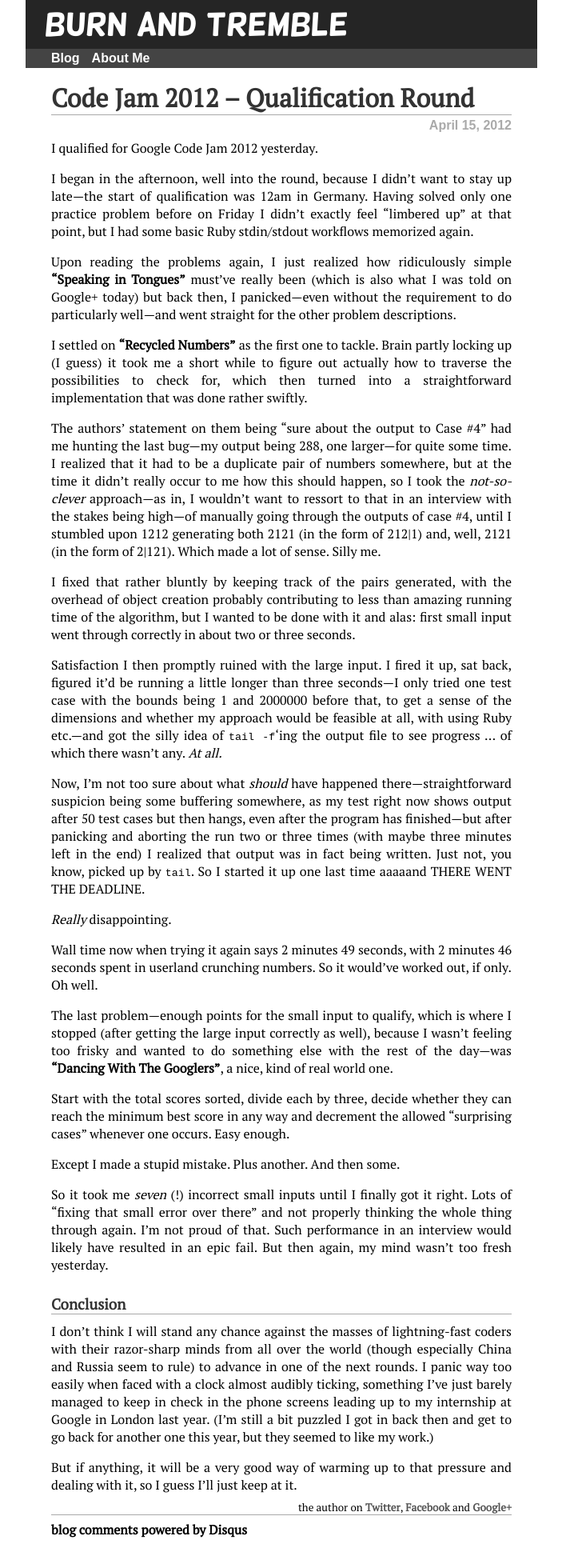
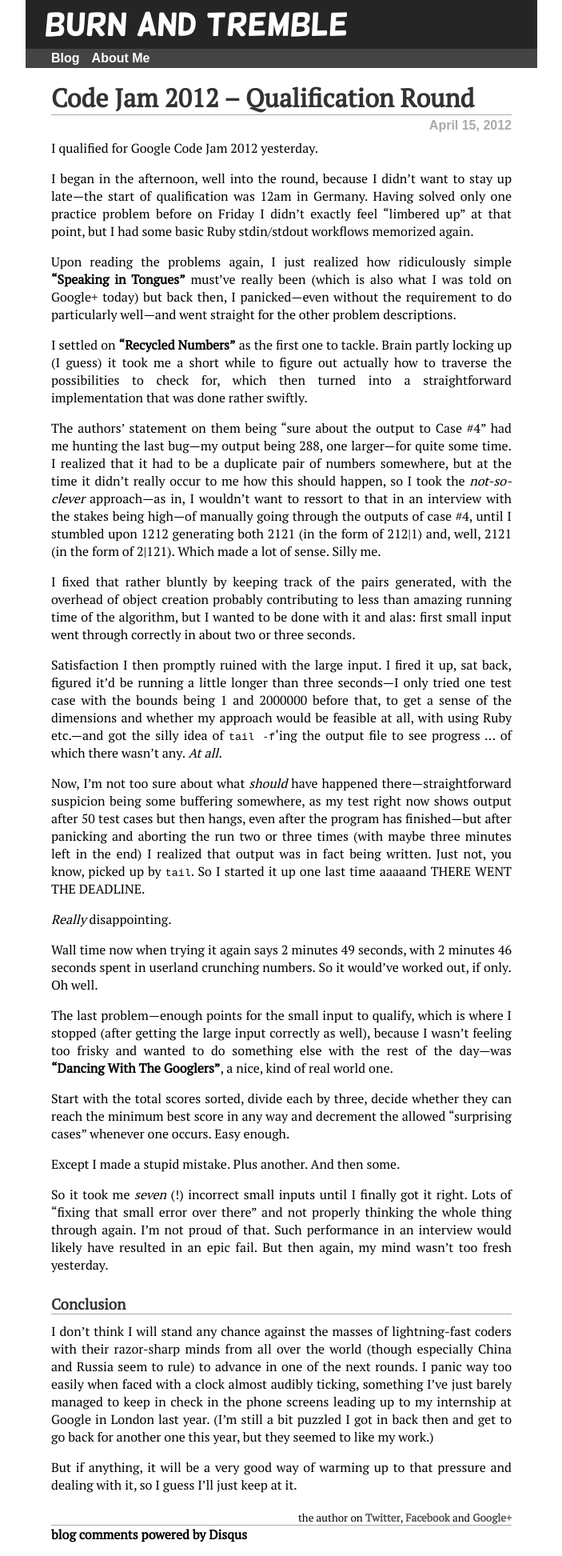
Before and after one commit to hermannloose/hermannloose.github.com, a Jekyll site: the page built from _posts/2012-04-15-codejam-qualification.md, in a window 1280 px wide. Shown: the whole page at 80% size, without its empty margins (288-991 px from the left). Built offline with Jekyll 4.4.1, drawn with Linux system fonts in a browser that asks for light colours; some web fonts are replaced; comment, search, counter and statistics services are not loaded.

Commit message:
Tweak margins for author info div.

```diff
--- a/css/style.css
+++ b/css/style.css
@@ -72,7 +72,7 @@
 
   text-align: right;
 
-  margin-bottom: 0.5em;
+  margin: 1em 0em 0em 0em;
 }
 
 #author_info a {
```
